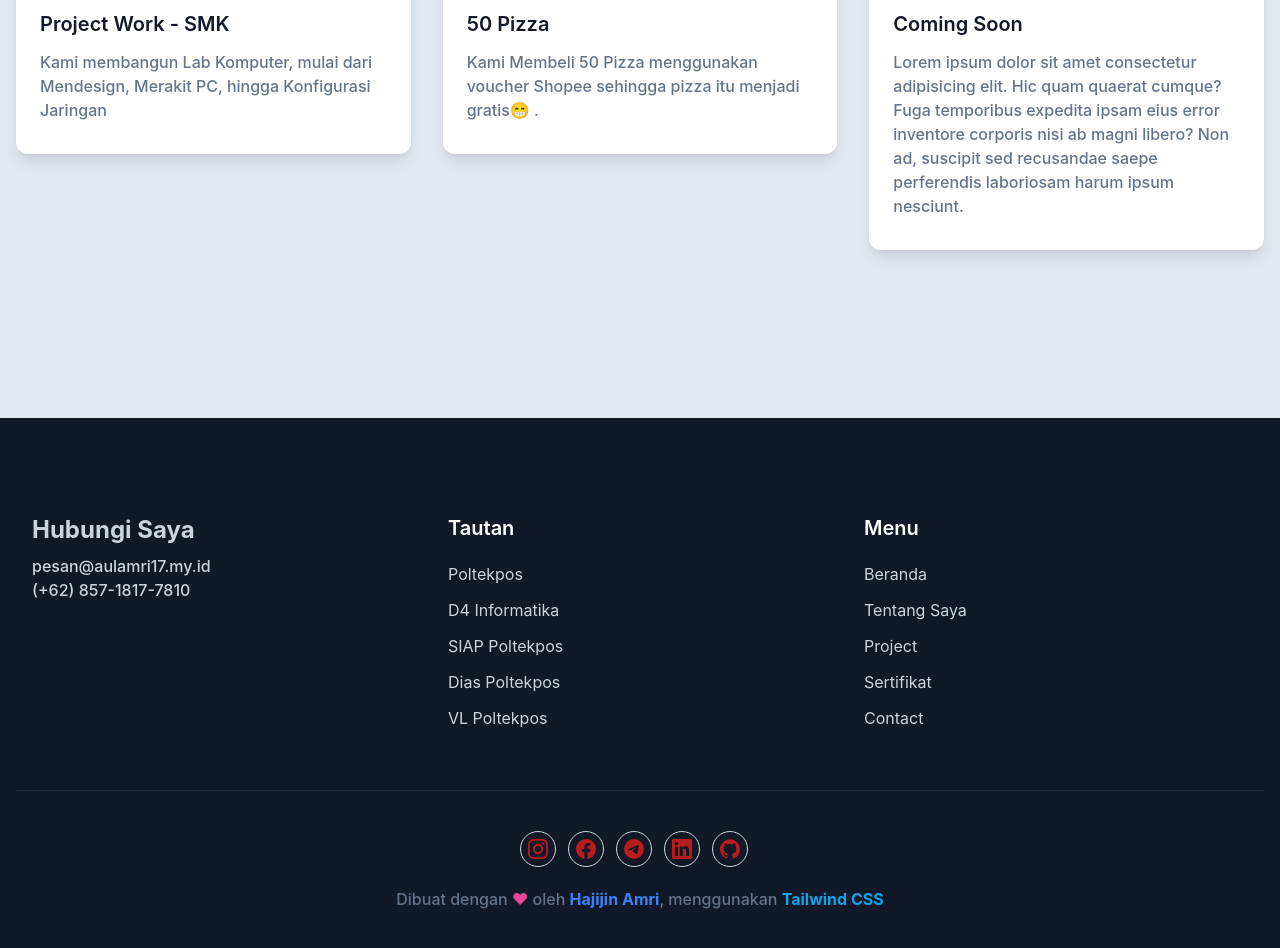
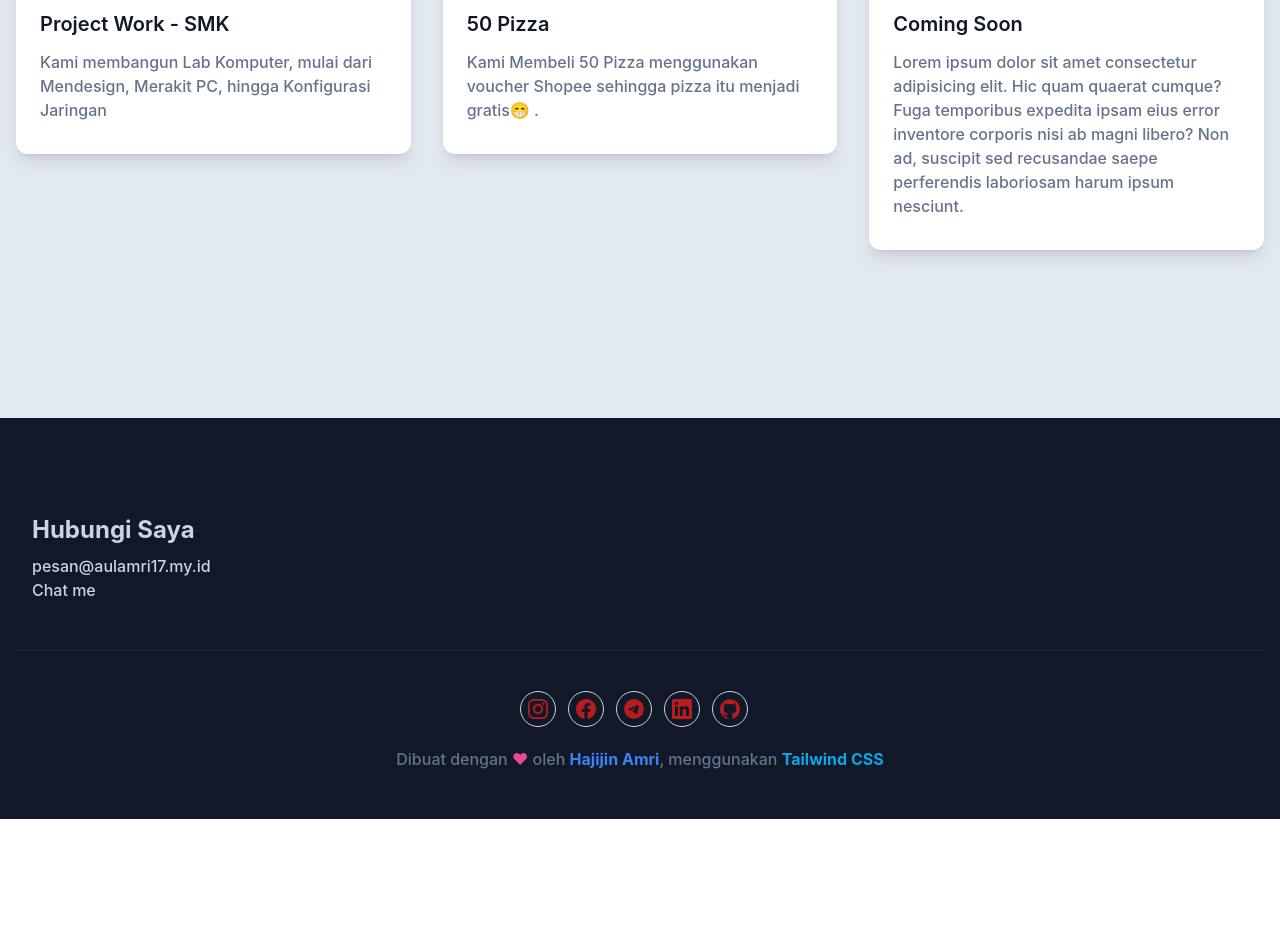
Before and after one commit to amri134/tugasjin.github.io, a website: page artikel.html in a window 1280 px wide. Shown: the part 384-1332 px from the top of the page. After the commit the page ends 1203 px from the top, so only its background shows below. Drawn offline with nearby package versions, Linux system fonts and the light colour scheme.

Commit message:
Update artikel.html

```diff
--- a/artikel.html
+++ b/artikel.html
@@ -111,51 +111,8 @@
 
             <h3 class="font-bold text-2xl mb-2">Hubungi Saya</h3>
             <p><a href="mailto:pesan@aulamri17.my.id" target="_blank" class="hover:text-primary">pesan@aulamri17.my.id</a></p>
-            <p><a href="https://wa.link/2c1vo7" target="_blank" class="hover:text-primary">(+62) 857-1817-7810</a></p>
+            <p><a href="https://facebook.com/hajijin.amri.9" target="_blank" class="hover:text-primary">Chat me</a></p>
           </div>
-
-          <div class="w-full px-4 mb-12 md:w-1/3">
-            <h3 class="font-semibold text-xl text-white mb-5">Tautan</h3>
-            <ul class="text-slate-300">
-              <li>
-                <a href="https://poltekpos.ac.id/en/" target="_blank" class="inline-block text-base hover:text-primary mb-3">Poltekpos</a>
-              </li>
-              <li>
-                <a href="https://if.poltekpos.ac.id/" target="_blank" class="inline-block text-base hover:text-primary mb-3">D4 Informatika</a>
-              </li>
-              <li>
-                <a href="https://siap.poltekpos.ac.id/siap/besan.depan.php" target="_blank" class="inline-block text-base hover:text-primary mb-3">SIAP Poltekpos</a>
-              </li>
-              <li>
-                <a href="https://dias.poltekpos.ac.id/" target="_blank" class="inline-block text-base hover:text-primary mb-3">Dias Poltekpos</a>
-              </li>
-              <li>
-                <a href="https://vl.poltekpos.ac.id/" target="_blank" class="inline-block text-base hover:text-primary mb-3">VL Poltekpos</a>
-              </li>
-            </ul>
-          </div>
-
-          <div class="w-full px-4 mb-12 md:w-1/3">
-            <h3 class="font-semibold text-xl text-white mb-5">Menu</h3>
-            <ul class="text-slate-300">
-              <li>
-                <a href="#home" target="_blank" class="inline-block text-base hover:text-primary mb-3">Beranda</a>
-              </li>
-              <li>
-                <a href="#about" target="_blank" class="inline-block text-base hover:text-primary mb-3">Tentang Saya</a>
-              </li>
-              <li>
-                <a href="#project" target="_blank" class="inline-block text-base hover:text-primary mb-3">Project</a>
-              </li>
-              <li>
-                <a href="#sertifikat" target="_blank" class="inline-block text-base hover:text-primary mb-3">Sertifikat</a>
-              </li>
-              <li>
-                <a href="#footer" target="_blank" class="inline-block text-base hover:text-primary mb-3">Contact</a>
-              </li>
-            </ul>
-          </div>
-        </div>
 
         <div class="w-full pt-10 border-t border-slate-800">
           <div class="flex items-center justify-center mb-5">
```
